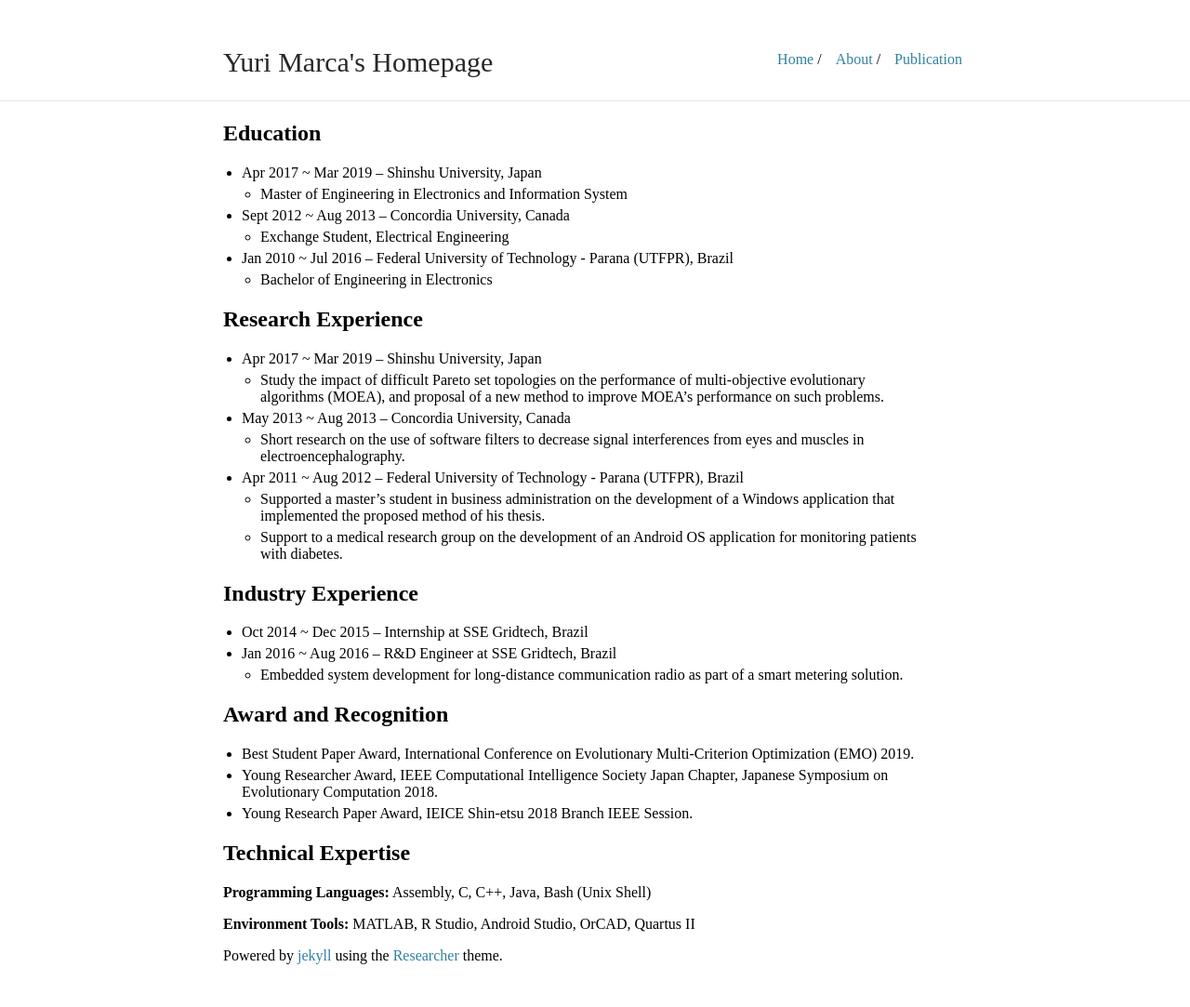
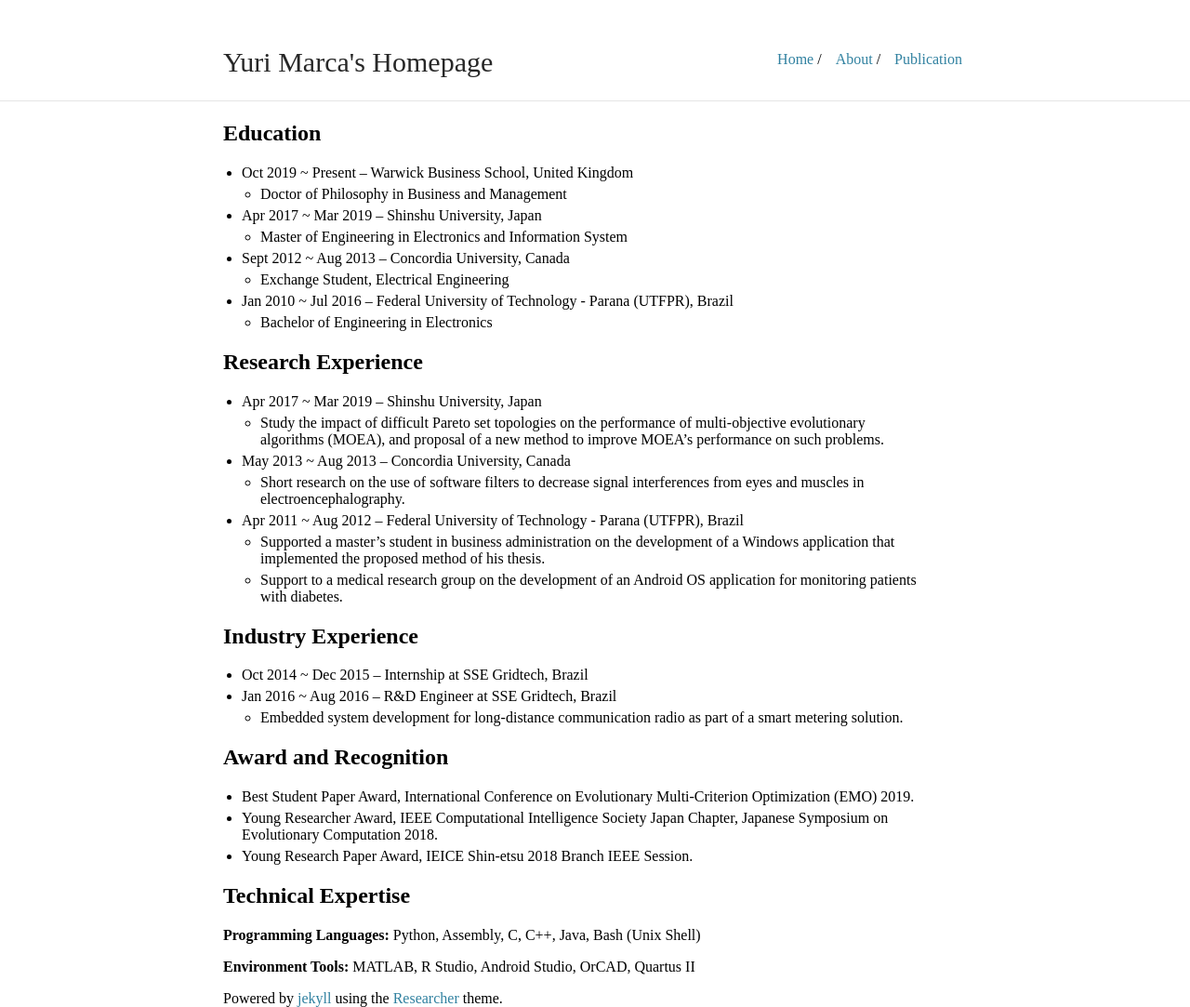
Before and after one commit to yurimarca/yurimarca.github.io, a Jekyll site: the page built from about.md, in a window 1280 px wide. Shown: the whole page at 93% size. Built offline with Jekyll 4.4.1, drawn with Linux system fonts in a browser that asks for light colours; before the commit the page ends 1037 px from its top, so only the background shows below that.

Commit message:
update wbs

```diff
--- a/about.md
+++ b/about.md
@@ -5,6 +5,9 @@ title: Yuri Marca's Homepage
 
 
 ## Education
+
+* Oct 2019 ~ Present -- Warwick Business School, United Kingdom
+  * Doctor of Philosophy in Business and Management
 
 * Apr 2017 ~ Mar 2019 -- Shinshu University, Japan
   * Master of Engineering in Electronics and Information System
@@ -42,6 +45,6 @@ title: Yuri Marca's Homepage
 
 ## Technical Expertise
 
-**Programming Languages:** Assembly, C, C++, Java, Bash (Unix Shell)
+**Programming Languages:** Python, Assembly, C, C++, Java, Bash (Unix Shell)
 
 **Environment Tools:** MATLAB, R Studio, Android Studio, OrCAD, Quartus II
```
Also changed, not shown: index.md (+2 -0 lines).
